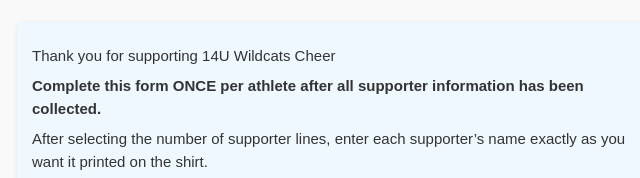
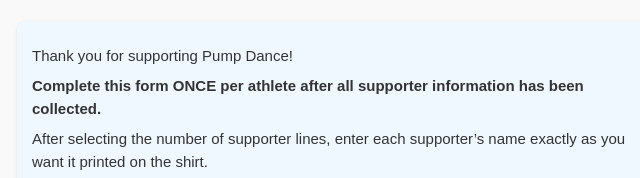
Before and after one commit to anthonylisacki-ship-it/tvhs, a website: page index.html in a window 1280 px wide. Shown: the part 223-401 px from the top of the page, 308-948 px from the left. Drawn offline with Linux system fonts and the light colour scheme.

Commit message:
Update index.html

```diff
--- a/index.html
+++ b/index.html
@@ -35,7 +35,7 @@
 </div>
 
 <div class="instructions">
-  <p>Thank you for supporting 14U Wildcats Cheer</p>
+  <p>Thank you for supporting Pump Dance!</p>
 
   <p><strong>Complete this form ONCE per athlete after all supporter information has been collected.</strong></p>
 
```
